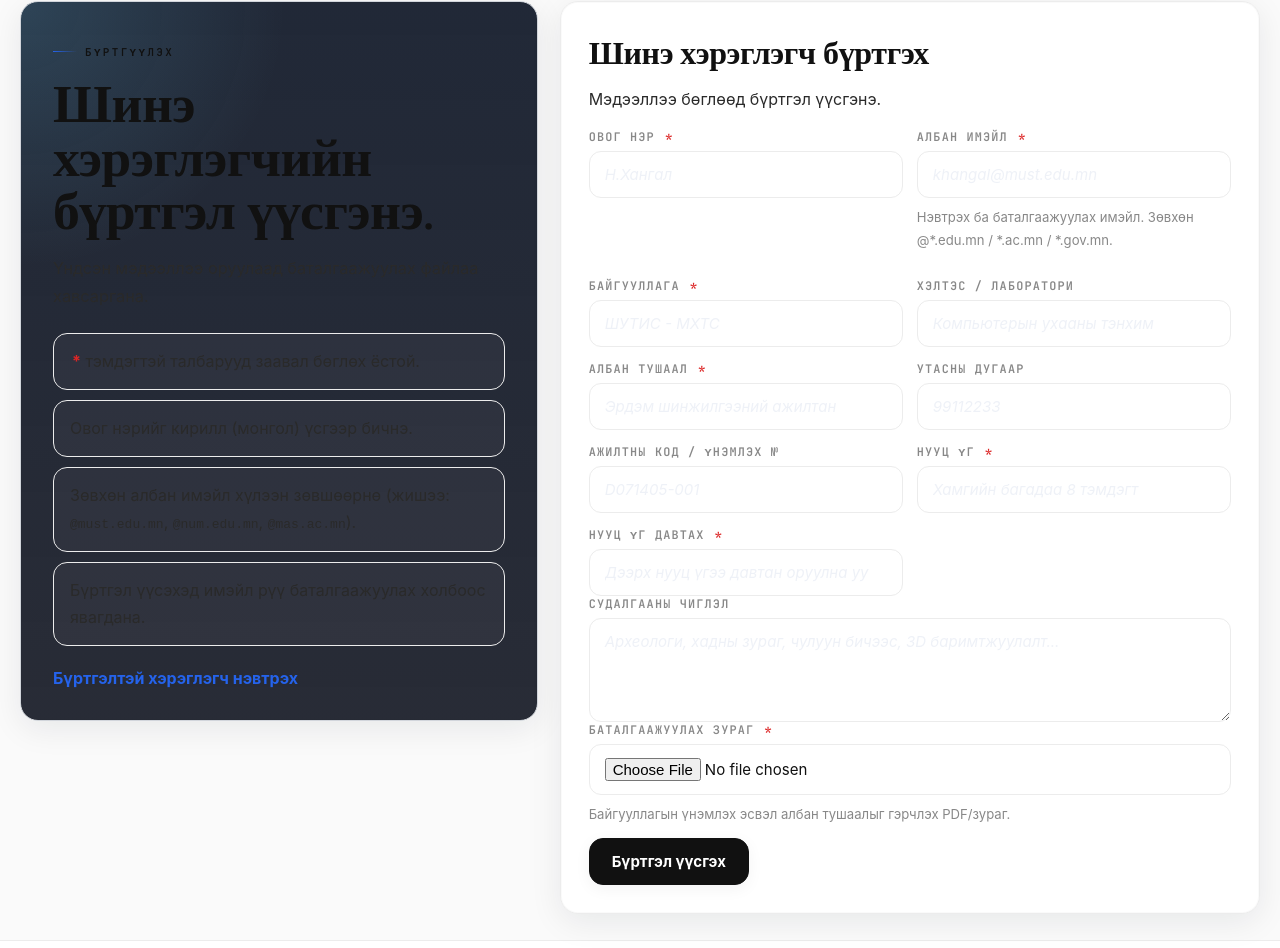
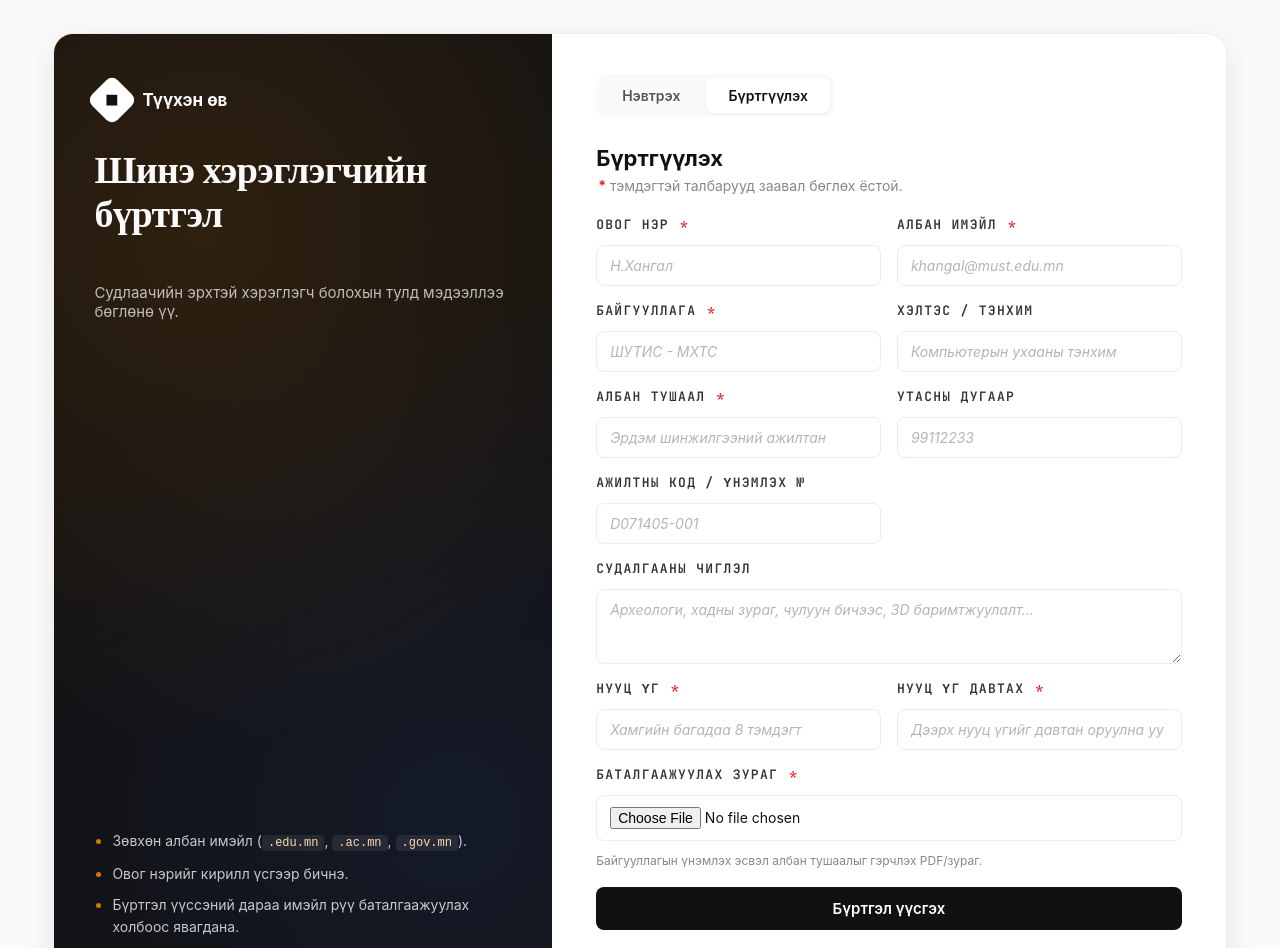
Before and after one commit to khangal5/mongolian_3d_heritge_system, a React (Vite) app in the folder frontend/: page /register in a window 1280 px wide. Shown: the part 90-1038 px from the top of the page. Built offline with nearby package versions, Linux system fonts and the light colour scheme; no server answers.

Commit message:
feat(auth-ui): tab-style AuthLayout + utility хуудаснууд

```diff
--- /dev/null
+++ b/frontend/src/components/AuthLayout.jsx
@@ -0,0 +1,44 @@
+import { Link, useLocation } from "react-router-dom";
+import Layout from "./Layout.jsx";
+
+const TABS = [
+  { to: "/login", label: "Нэвтрэх" },
+  { to: "/register", label: "Бүртгүүлэх" }
+];
+
+export default function AuthLayout({ title, subtitle, children, side }) {
+  const location = useLocation();
+  const isActive = (to) => location.pathname.startsWith(to);
+
+  return (
+    <Layout>
+      <section className="auth-shell-v2">
+        <aside className="auth-side-v2">
+          <div className="auth-side-brand">
+            <span className="auth-side-mark">◆</span>
+            <span>Түүхэн өв</span>
+          </div>
+          <h1>{title}</h1>
+          {subtitle && <p className="auth-side-sub">{subtitle}</p>}
+          {side && <div className="auth-side-content">{side}</div>}
+        </aside>
+
+        <div className="auth-main">
+          <nav className="auth-tabs">
+            {TABS.map((tab) => (
+              <Link
+                key={tab.to}
+                to={tab.to}
+                className={`auth-tab ${isActive(tab.to) ? "is-active" : ""}`}
+              >
+                {tab.label}
+              </Link>
+            ))}
+          </nav>
+
+          <div className="auth-content">{children}</div>
+        </div>
+      </section>
+    </Layout>
+  );
+}
--- a/frontend/src/pages/LoginPage.jsx
+++ b/frontend/src/pages/LoginPage.jsx
@@ -1,8 +1,8 @@
 import { useState } from "react";
-import { Link } from "react-router-dom";
+import { Link, useNavigate } from "react-router-dom";
 import { getCurrentUser, login } from "../api/client.js";
 import { setStoredAuth } from "../auth.js";
-import Layout from "../components/Layout.jsx";
+import AuthLayout from "../components/AuthLayout.jsx";
 
 const initialLogin = {
   email: "",
@@ -10,48 +10,50 @@ const initialLogin = {
 };
 
 export default function LoginPage() {
+  const navigate = useNavigate();
   const [loginForm, setLoginForm] = useState(initialLogin);
-  const [message, setMessage] = useState("");
   const [error, setError] = useState("");
+  const [busy, setBusy] = useState(false);
 
   async function handleLogin(event) {
     event.preventDefault();
     setError("");
-    setMessage("");
+    setBusy(true);
 
     try {
       const response = await login(loginForm);
       setStoredAuth(response);
-      await getCurrentUser();
-      setMessage("Амжилттай нэвтэрлээ.");
-      window.location.href = "/artifacts/new";
+      const { user } = await getCurrentUser();
+      const next = response.user?.role === "admin"
+        ? "/admin/queue"
+        : "/dashboard";
+      // soft navigation to refresh layout sidebar state
+      window.location.href = next;
+      void user;
     } catch (requestError) {
       setError(requestError.message);
+      setBusy(false);
     }
   }
 
+  const sideBullets = (
+    <ul className="auth-bullets">
+      <li>Нэвтэрсэн судлаач шинэ дурсгал нэмэх, илгээх боломжтой.</li>
+      <li>Админ оруулсан мэдээллийг шалгаж, баталгаажуулна.</li>
+      <li>Session 24 цаг хүчинтэй, нэвтрэлт хамгаалагдсан cookie-р дамжина.</li>
+    </ul>
+  );
+
   return (
-    <Layout>
-      <section className="auth-shell">
-        <section className="auth-side">
-          <p className="eyebrow">Нэвтрэх</p>
-          <h1>Бүртгэлтэй хэрэглэгч нэвтэрнэ.</h1>
-          <p className="hero-text">
-            Нэвтэрсний дараа шинэ дурсгал болон 3D файл нэмэх боломжтой.
-          </p>
-          <div className="auth-note-list">
-            <p>Зөвхөн нэвтэрсэн хэрэглэгч шинэ дурсгал нэмнэ.</p>
-            <p>Бүртгэлгүй бол шинэ хэрэглэгч үүсгэнэ.</p>
-          </div>
-          <Link to="/register" className="secondary-link">
-            Шинэ бүртгэл үүсгэх
-          </Link>
-        </section>
-
-        <form className="auth-card" onSubmit={handleLogin}>
-          <div className="auth-card-header">
+    <AuthLayout
+      title="Тавтай морилно уу"
+      subtitle="Бүртгэлтэй хэрэглэгч нэвтэрч үргэлжлүүлнэ үү."
+      side={sideBullets}
+    >
+      <form className="auth-form" onSubmit={handleLogin}>
+        <div className="auth-form-header">
           <h2>Нэвтрэх</h2>
-            <p>Имэйл болон нууц үгээ оруулна.</p>
+          <p>Имэйл болон нууц үгээ оруулна уу.</p>
         </div>
 
         <div className="field">
@@ -63,9 +65,12 @@ export default function LoginPage() {
             onChange={(event) =>
               setLoginForm((current) => ({ ...current, email: event.target.value }))
             }
-              placeholder="researcher@example.mn"
+            placeholder="researcher@must.edu.mn"
+            required
+            autoComplete="email"
           />
         </div>
+
         <div className="field">
           <label htmlFor="loginPassword">Нууц үг</label>
           <input
@@ -75,24 +80,28 @@ export default function LoginPage() {
             onChange={(event) =>
               setLoginForm((current) => ({ ...current, password: event.target.value }))
             }
-              placeholder="Нууц үг"
+            placeholder="••••••••"
+            required
+            autoComplete="current-password"
           />
         </div>
 
-          <div className="auth-card-row">
-            <Link to="/forgot-password" className="secondary-link">
+        <div className="auth-form-row">
+          <Link to="/forgot-password" className="auth-secondary-link">
             Нууц үгээ мартсан уу?
           </Link>
         </div>
 
-          <button type="submit" className="action-button">
-            Нэвтрэх
+        <button type="submit" className="auth-submit" disabled={busy}>
+          {busy ? "Нэвтэрч байна..." : "Нэвтрэх"}
         </button>
 
-          {message && <p className="feedback">{message}</p>}
         {error && <p className="feedback error">{error}</p>}
+
+        <p className="auth-form-footer">
+          Бүртгэлгүй юу? <Link to="/register">Шинэ бүртгэл үүсгэх</Link>
+        </p>
       </form>
-      </section>
-    </Layout>
+    </AuthLayout>
   );
 }
--- a/frontend/src/pages/RegisterPage.jsx
+++ b/frontend/src/pages/RegisterPage.jsx
@@ -1,7 +1,7 @@
 import { useMemo, useState } from "react";
 import { Link } from "react-router-dom";
 import { registerResearcher } from "../api/client.js";
-import Layout from "../components/Layout.jsx";
+import AuthLayout from "../components/AuthLayout.jsx";
 import { validateCyrillicName } from "../utils/validators.js";
 
 const initialRegister = {
@@ -27,6 +27,7 @@ export default function RegisterPage() {
   const [message, setMessage] = useState("");
   const [error, setError] = useState("");
   const [touched, setTouched] = useState({});
+  const [busy, setBusy] = useState(false);
 
   const passwordMismatch = useMemo(
     () =>
@@ -70,22 +71,20 @@ export default function RegisterPage() {
       setError(nameError);
       return;
     }
-
     if (registerForm.password.length < 8) {
       setError("Нууц үг хамгийн багадаа 8 тэмдэгт байна.");
       return;
     }
-
     if (passwordMismatch) {
       setError("Нууц үг давтан оруулсан утгатай таарахгүй байна.");
       return;
     }
-
     if (!proofImage) {
       setError("Байгууллагын үнэмлэх эсвэл баталгаажуулах зураг шаардлагатай.");
       return;
     }
 
+    setBusy(true);
     const payload = new FormData();
     Object.entries(registerForm).forEach(([key, value]) => {
       if (key !== "confirmPassword") {
@@ -102,43 +101,33 @@ export default function RegisterPage() {
       setTouched({});
     } catch (requestError) {
       setError(requestError.message);
+    } finally {
+      setBusy(false);
     }
   }
 
+  const sideBullets = (
+    <ul className="auth-bullets">
+      <li>Зөвхөн албан имэйл (<code>.edu.mn</code>, <code>.ac.mn</code>, <code>.gov.mn</code>).</li>
+      <li>Овог нэрийг кирилл үсгээр бичнэ.</li>
+      <li>Бүртгэл үүссэний дараа имэйл рүү баталгаажуулах холбоос явагдана.</li>
+      <li>Админ хавсаргасан баримтыг шалгаж эрх олгоно.</li>
+    </ul>
+  );
+
   return (
-    <Layout>
-      <section className="auth-shell auth-shell-wide">
-        <section className="auth-side">
-          <p className="eyebrow">Бүртгүүлэх</p>
-          <h1>Шинэ хэрэглэгчийн бүртгэл үүсгэнэ.</h1>
-          <p className="hero-text">
-            Үндсэн мэдээллээ оруулаад баталгаажуулах файлаа хавсаргана.
-          </p>
-          <div className="auth-note-list">
-            <p>
-              <span className="required-mark">*</span> тэмдэгтэй талбарууд заавал
-              бөглөх ёстой.
-            </p>
-            <p>Овог нэрийг кирилл (монгол) үсгээр бичнэ.</p>
-            <p>
-              Зөвхөн албан имэйл хүлээн зөвшөөрнө (жишээ:{" "}
-              <code>@must.edu.mn</code>, <code>@num.edu.mn</code>,{" "}
-              <code>@mas.ac.mn</code>).
-            </p>
-            <p>Бүртгэл үүсэхэд имэйл рүү баталгаажуулах холбоос явагдана.</p>
-          </div>
-          <Link to="/login" className="secondary-link">
-            Бүртгэлтэй хэрэглэгч нэвтрэх
-          </Link>
-        </section>
-
-        <form className="auth-card auth-card-wide" onSubmit={handleRegister} noValidate>
-          <div className="auth-card-header">
-            <h2>Шинэ хэрэглэгч бүртгэх</h2>
-            <p>Мэдээллээ бөглөөд бүртгэл үүсгэнэ.</p>
+    <AuthLayout
+      title="Шинэ хэрэглэгчийн бүртгэл"
+      subtitle="Судлаачийн эрхтэй хэрэглэгч болохын тулд мэдээллээ бөглөнө үү."
+      side={sideBullets}
+    >
+      <form className="auth-form auth-form-wide" onSubmit={handleRegister} noValidate>
+        <div className="auth-form-header">
+          <h2>Бүртгүүлэх</h2>
+          <p><RequiredMark /> тэмдэгтэй талбарууд заавал бөглөх ёстой.</p>
         </div>
 
-          <div className="form-grid">
+        <div className="auth-form-grid">
           <div className="field">
             <label htmlFor="fullName">
               Овог нэр <RequiredMark />
@@ -157,6 +146,7 @@ export default function RegisterPage() {
               <p className="field-error" id="fullName-error">{fullNameError}</p>
             )}
           </div>
+
           <div className="field">
             <label htmlFor="email">
               Албан имэйл <RequiredMark />
@@ -169,11 +159,10 @@ export default function RegisterPage() {
               onBlur={() => markTouched("email")}
               placeholder="khangal@must.edu.mn"
               required
+              autoComplete="email"
             />
-              <p className="field-help">
-                Нэвтрэх ба баталгаажуулах имэйл. Зөвхөн @*.edu.mn / *.ac.mn / *.gov.mn.
-              </p>
           </div>
+
           <div className="field">
             <label htmlFor="organization">
               Байгууллага <RequiredMark />
@@ -187,8 +176,9 @@ export default function RegisterPage() {
               required
             />
           </div>
+
           <div className="field">
-              <label htmlFor="departmentName">Хэлтэс / лаборатори</label>
+            <label htmlFor="departmentName">Хэлтэс / тэнхим</label>
             <input
               id="departmentName"
               value={registerForm.departmentName}
@@ -196,6 +186,7 @@ export default function RegisterPage() {
               placeholder="Компьютерын ухааны тэнхим"
             />
           </div>
+
           <div className="field">
             <label htmlFor="positionTitle">
               Албан тушаал <RequiredMark />
@@ -209,6 +200,7 @@ export default function RegisterPage() {
               required
             />
           </div>
+
           <div className="field">
             <label htmlFor="phoneNumber">Утасны дугаар</label>
             <input
@@ -218,6 +210,7 @@ export default function RegisterPage() {
               placeholder="99112233"
             />
           </div>
+
           <div className="field">
             <label htmlFor="employeeCode">Ажилтны код / үнэмлэх №</label>
             <input
@@ -227,6 +220,18 @@ export default function RegisterPage() {
               placeholder="D071405-001"
             />
           </div>
+
+          <div className="field auth-form-grid-full">
+            <label htmlFor="researchFocus">Судалгааны чиглэл</label>
+            <textarea
+              id="researchFocus"
+              rows="3"
+              value={registerForm.researchFocus}
+              onChange={(e) => handleField("researchFocus", e.target.value)}
+              placeholder="Археологи, хадны зураг, чулуун бичээс, 3D баримтжуулалт..."
+            />
+          </div>
+
           <div className="field">
             <label htmlFor="password">
               Нууц үг <RequiredMark />
@@ -240,11 +245,13 @@ export default function RegisterPage() {
               placeholder="Хамгийн багадаа 8 тэмдэгт"
               minLength={8}
               required
+              autoComplete="new-password"
             />
             {passwordTooShort && (
               <p className="field-error">Нууц үг 8-аас доош тэмдэгт байж болохгүй</p>
             )}
           </div>
+
           <div className="field">
             <label htmlFor="confirmPassword">
               Нууц үг давтах <RequiredMark />
@@ -255,24 +262,16 @@ export default function RegisterPage() {
               value={registerForm.confirmPassword}
               onChange={(e) => handleField("confirmPassword", e.target.value)}
               onBlur={() => markTouched("confirmPassword")}
-                placeholder="Дээрх нууц үгээ давтан оруулна уу"
+              placeholder="Дээрх нууц үгийг давтан оруулна уу"
               required
+              autoComplete="new-password"
             />
-            </div>
+            {passwordMismatch && (
+              <p className="field-error">Нууц үг таарахгүй байна.</p>
+            )}
           </div>
 
-          <div className="field">
-            <label htmlFor="researchFocus">Судалгааны чиглэл</label>
-            <textarea
-              id="researchFocus"
-              rows="4"
-              value={registerForm.researchFocus}
-              onChange={(e) => handleField("researchFocus", e.target.value)}
-              placeholder="Археологи, хадны зураг, чулуун бичээс, 3D баримтжуулалт..."
-            />
-          </div>
-
-          <div className="field">
+          <div className="field auth-form-grid-full">
             <label htmlFor="proofImage">
               Баталгаажуулах зураг <RequiredMark />
             </label>
@@ -286,29 +285,27 @@ export default function RegisterPage() {
             <p className="field-help">
               Байгууллагын үнэмлэх эсвэл албан тушаалыг гэрчлэх PDF/зураг.
             </p>
+            {proofImage && (
+              <div className="selected-file-pill">{proofImage.name}</div>
+            )}
           </div>
-
-          {passwordMismatch && (
-            <p className="field-error">Нууц үг давтан оруулсан утгатай таарахгүй байна.</p>
-          )}
-          {proofImage && (
-            <div className="selected-files">
-              <span>{proofImage.name}</span>
         </div>
-          )}
 
         <button
           type="submit"
-            className="action-button"
-            disabled={passwordMismatch || Boolean(fullNameError) || passwordTooShort}
+          className="auth-submit"
+          disabled={busy || passwordMismatch || Boolean(fullNameError) || passwordTooShort}
         >
-            Бүртгэл үүсгэх
+          {busy ? "Илгээж байна..." : "Бүртгэл үүсгэх"}
         </button>
 
         {message && <p className="feedback">{message}</p>}
         {error && <p className="feedback error">{error}</p>}
+
+        <p className="auth-form-footer">
+          Бүртгэлтэй юу? <Link to="/login">Нэвтрэх</Link>
+        </p>
       </form>
-      </section>
-    </Layout>
+    </AuthLayout>
   );
 }
```
Also changed, not shown: frontend/src/pages/ForgotPasswordPage.jsx (+17 -26 lines), frontend/src/pages/NotFoundPage.jsx (+7 -7 lines), frontend/src/pages/ResetPasswordPage.jsx (+16 -20 lines), frontend/src/pages/VerifyEmailPage.jsx (+25 -39 lines). Lines whose indentation alone changed are shown as unchanged.
